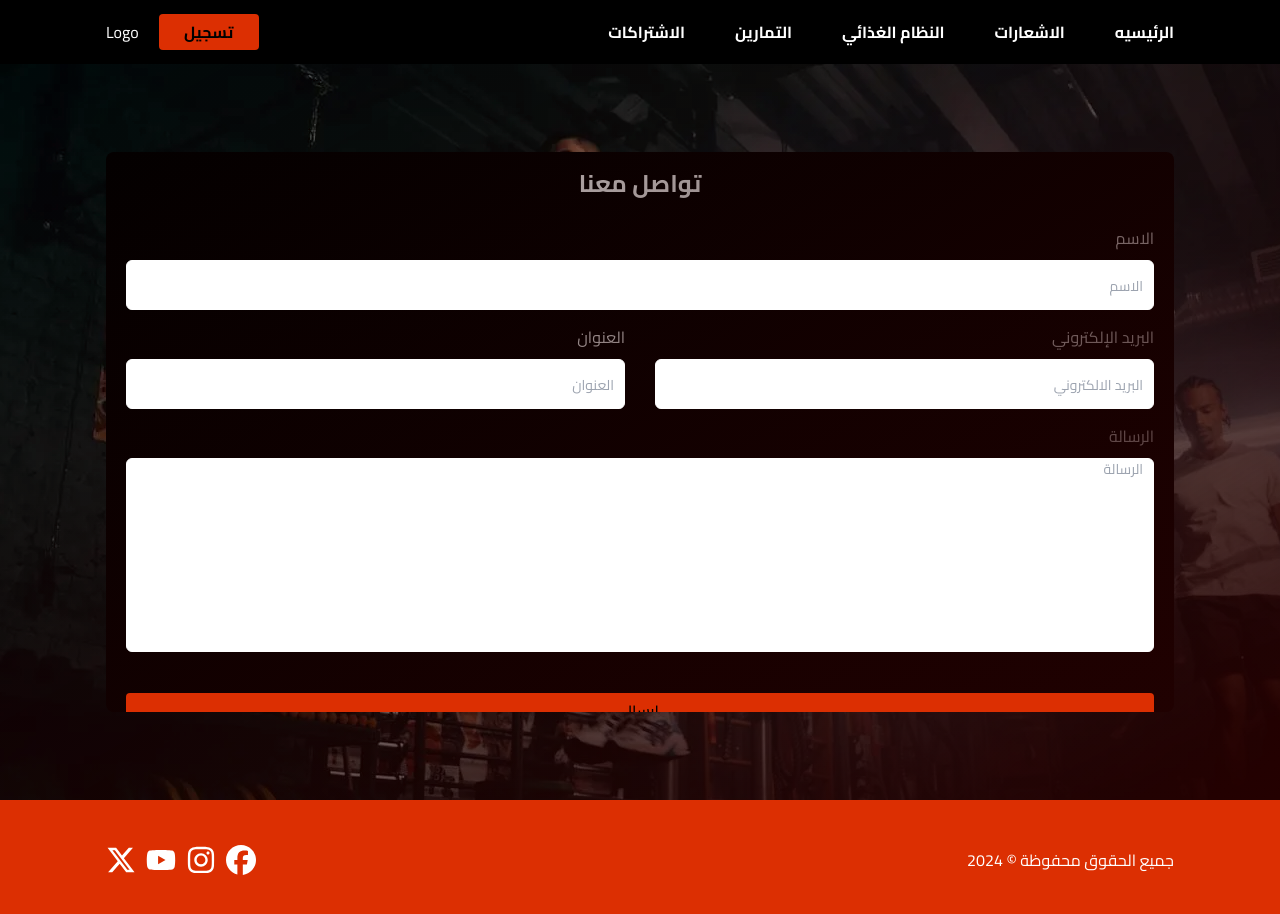
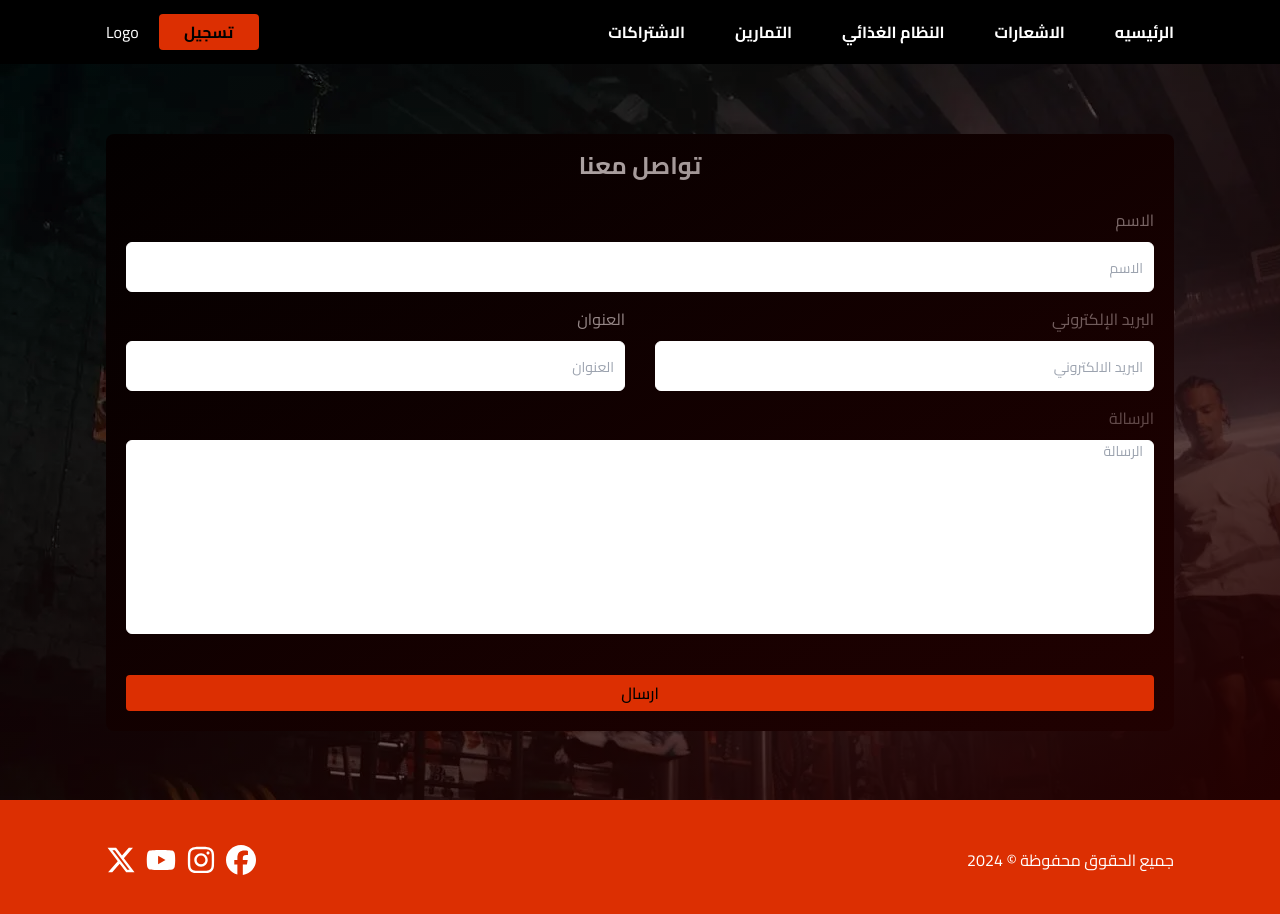
Before and after one commit to mustafa-khaled/GYM, a React (Vite) app: page /contactUs in a window 1280 px wide. Shown: the top 914 px of the page. Built offline with nearby package versions, Linux system fonts and the light colour scheme; no server answers.

Commit message:
form height

```diff
--- a/src/pages/ContactUs.jsx
+++ b/src/pages/ContactUs.jsx
@@ -6,7 +6,7 @@ export default function ContactUs() {
   return (
     <MainSection>
       <Container>
-        <div className="h-fit max-h-[70vh] overflow-y-scroll rounded-lg bg-[#000] p-[20px]">
+        <div className="h-fit overflow-y-scroll rounded-lg bg-[#000] p-[20px]">
           <div className="mb-[30px] text-center">
             <h1 className="text-[24px] font-[700] leading-[24px]">
               تواصل معنا
```
